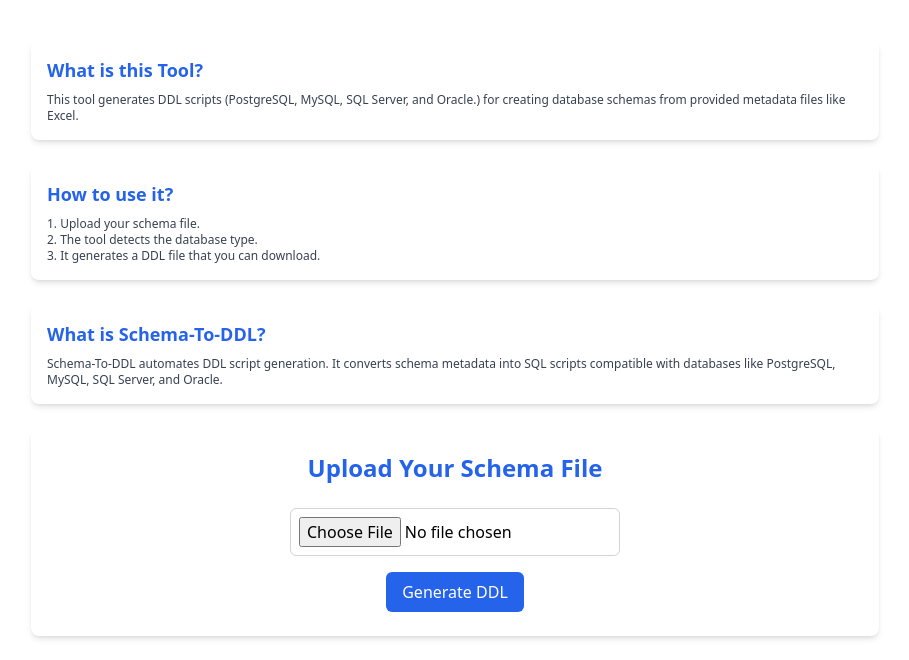
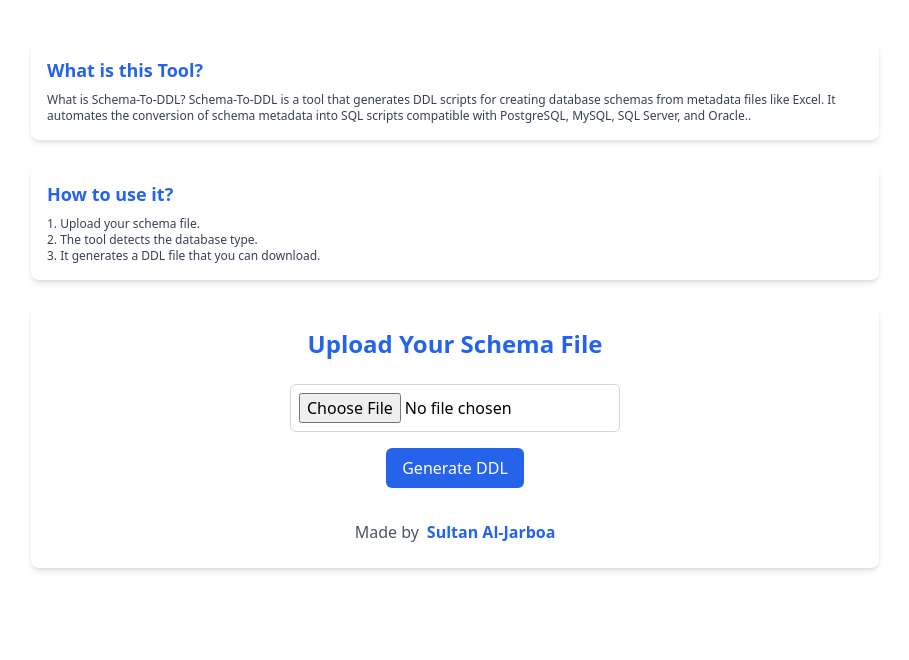
Before and after one commit to SultanAl-Jrboa/schema_to_ddl, a Flask app: page / in a window 1280 px wide. Shown: the part 233-893 px from the top of the page, without its empty margins (185-1094 px from the left). After the commit the page ends 804 px from the top, so only its background shows below. Run offline with Flask 3, Linux system fonts and the light colour scheme; some libraries are stand-ins or nearby versions.

Commit message:
upload files

```diff
--- a/templates/index.html
+++ b/templates/index.html
@@ -21,7 +21,8 @@
         <!-- Info Sections with smaller text -->
         <section class="bg-white p-4 rounded-lg shadow-md mb-6 text-xs">
             <h2 class="text-lg font-semibold text-blue-600">What is this Tool?</h2>
-            <p class="mt-2 text-gray-700">This tool generates DDL scripts (PostgreSQL, MySQL, SQL Server, and Oracle.) for creating database schemas from provided metadata files like Excel.</p>
+            <p class="mt-2 text-gray-700">What is Schema-To-DDL?
+                Schema-To-DDL is a tool that generates DDL scripts for creating database schemas from metadata files like Excel. It automates the conversion of schema metadata into SQL scripts compatible with PostgreSQL, MySQL, SQL Server, and Oracle..</p>
         </section>
 
         <section class="bg-white p-4 rounded-lg shadow-md mb-6 text-xs">
@@ -29,10 +30,6 @@
             <p class="mt-2 text-gray-700">1. Upload your schema file.<br>2. The tool detects the database type.<br>3. It generates a DDL file that you can download.</p>
         </section>
 
-        <section class="bg-white p-4 rounded-lg shadow-md mb-6 text-xs">
-            <h2 class="text-lg font-semibold text-blue-600">What is Schema-To-DDL?</h2>
-            <p class="mt-2 text-gray-700">Schema-To-DDL automates DDL script generation. It converts schema metadata into SQL scripts compatible with databases like PostgreSQL, MySQL, SQL Server, and Oracle.</p>
-        </section>
 
         <!-- Upload Form Section -->
         <div class="bg-white p-6 rounded-lg shadow-md">
@@ -45,7 +42,12 @@
                     <button type="submit" class="bg-blue-600 text-white py-2 px-4 rounded-md hover:bg-blue-700">Generate DDL</button>
                 </div>
             </form>
-        </div>
+            <span class="flex justify-center items-center mt-8 text-gray-600 font-light">
+                Made by
+                <span class="mx-1"></span>
+                <a href="https://www.linkedin.com/in/sultanal-jrboa/" class="font-bold text-blue-600">Sultan Al-Jarboa</a>
+            </span>
+                    </div>
     </div>
 
 </body>
```
